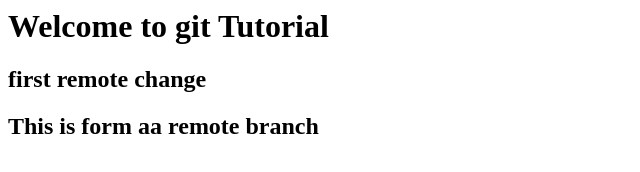
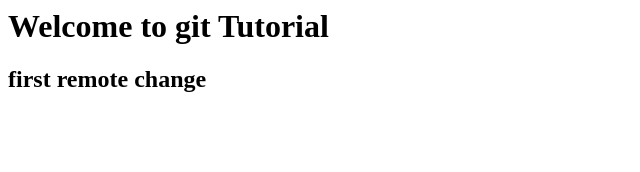
Before and after one commit to devsantosh213/git-tut-remote, a plain HTML site: page index.html in a window 1280 px wide. Shown: the whole page, without its empty margins (0-640 px from the left). Drawn offline with Linux system fonts and the light colour scheme.

Commit message:
back to normal

```diff
--- a/index.html
+++ b/index.html
@@ -7,10 +7,6 @@
 <h1> Welcome to git Tutorial </h1>
 <h2>first remote change </h2>
 
-<h2> This is form aa remote branch</h2>
-
-
-
  </body>
 
 </html>
```
